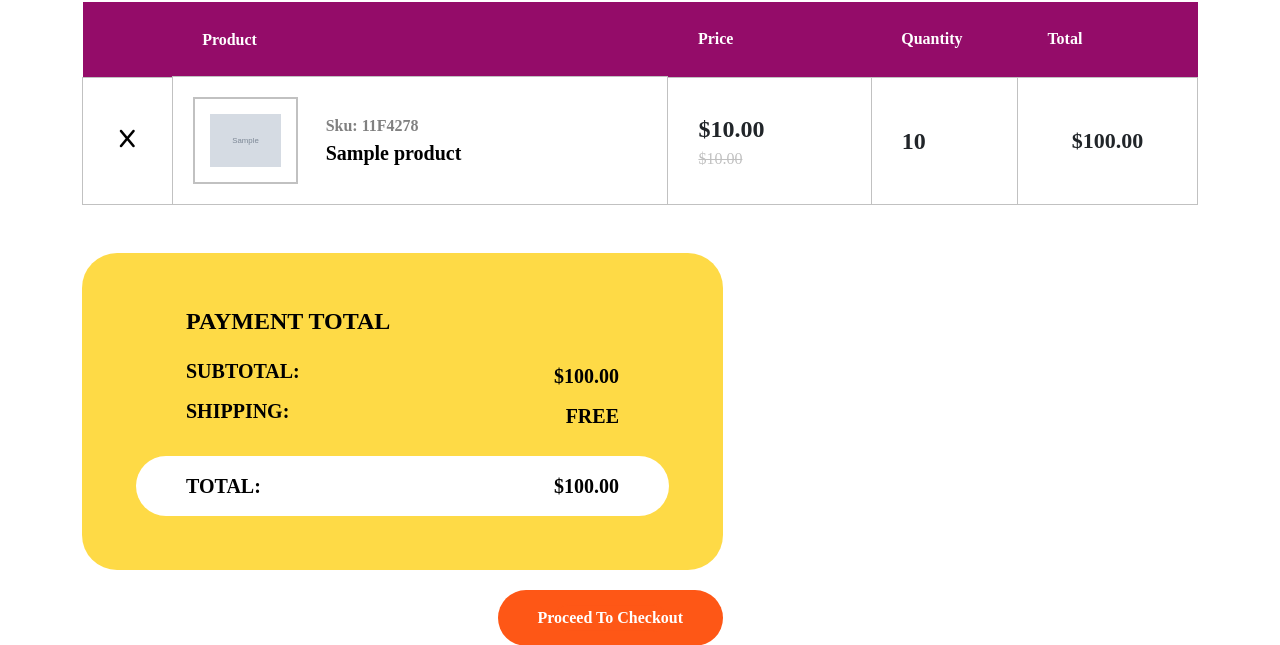
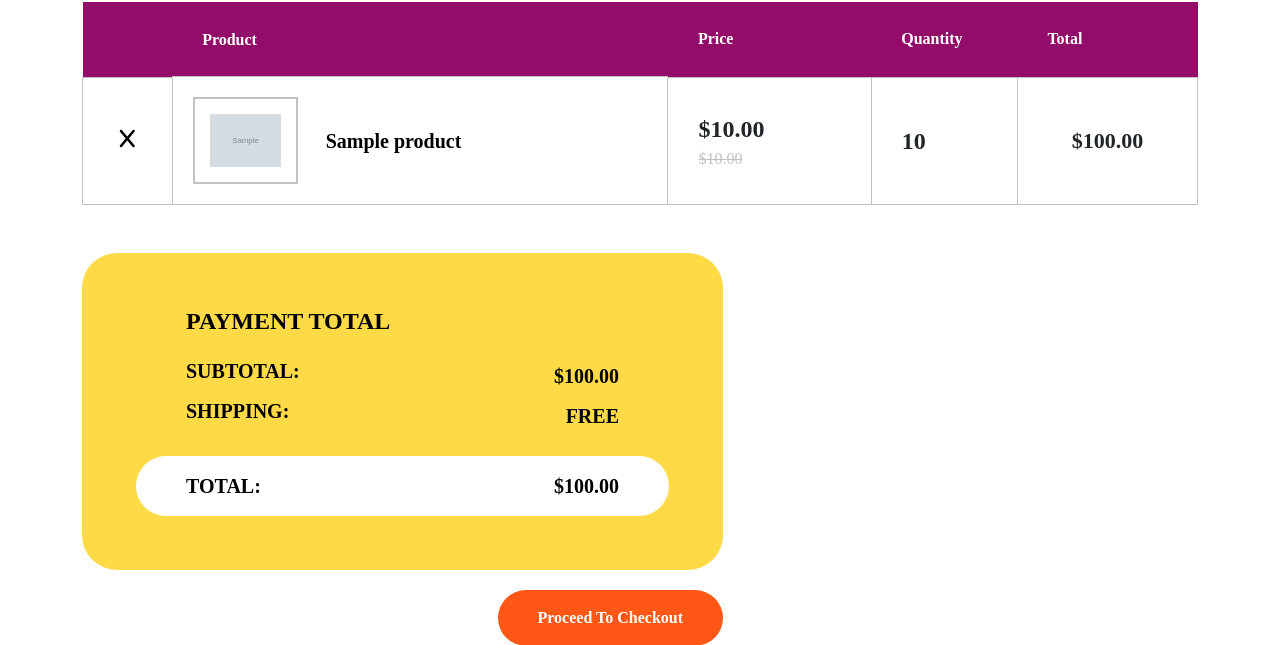
Before and after one commit to kawsaruddinpatoary/patte, a Django app: page /cart/ in a window 1280 px wide. Shown: the part 638-1283 px from the top of the page. Run offline with Django 5.2, Linux system fonts and the light colour scheme; a user stored in the database is signed in; tables that the repository leaves empty hold one stand-in row (values such as "Sample post"); grey boxes marked "Sample" are stand-in pictures; some libraries are stand-ins or nearby versions; some web fonts are replaced.

Commit message:
cart page simple fix

```diff
--- a/templates/ordering/cart.html
+++ b/templates/ordering/cart.html
@@ -32,7 +32,6 @@
                             <td class="product-name">
                                 <img alt="img" src="{{ item.product.images.all.first.image.url }}">
                                 <div>
-                                    <span>Sku: 11F4278</span>
                                     <a href="#">{{item.product.title}}</a>
                                 </div>
                             </td>
```
